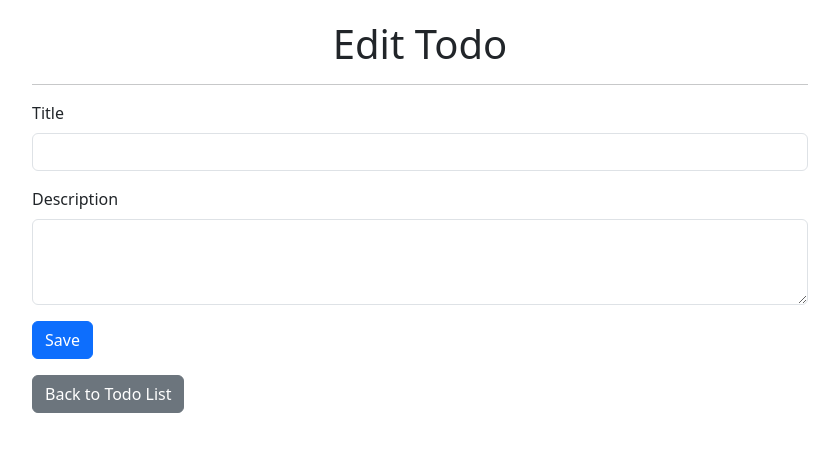
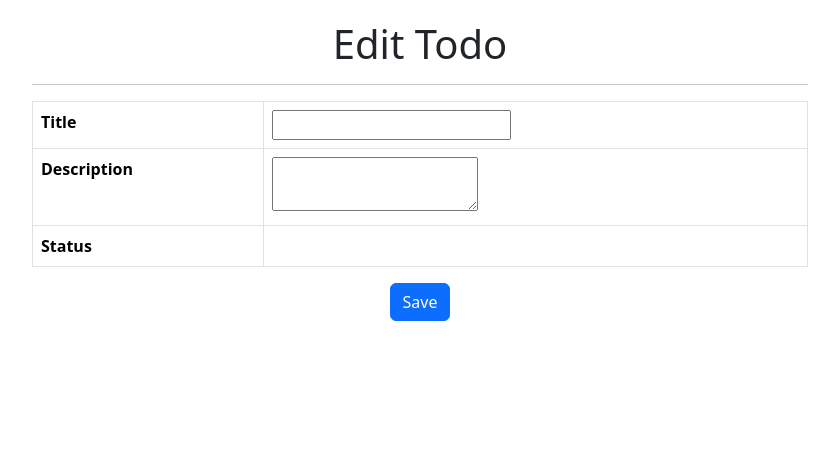
Before and after one commit to hash5683/ToDo, a Django app: template templates/edit.html in a window 1280 px wide. Shown: the part 76-528 px from the top of the page, without its empty margins (220-1059 px from the left). Run offline with Django 4.2, Linux system fonts and the light colour scheme; the template is opened without the code that fills it: values that come from a table or form of the project are taken from there, others are empty; data comes from the database, SQL or seed files in the repository; form fields are guessed from the names that the template uses.

Commit message:
Update edit.html

```diff
--- a/templates/edit.html
+++ b/templates/edit.html
@@ -5,17 +5,26 @@
 {% block content %}
     <h1 class="text-center">Edit Todo</h1>
     <hr>
-    <form method="POST">
+    <form method="post">
         {% csrf_token %}
-        <div class="mb-3">
-            <label for="title" class="form-label">Title</label>
-            <input type="text" class="form-control" name="title" id="title" value="{{ todo.title }}" required>
+        <table class="table table-bordered">
+            <tbody>
+                <tr>
+                    <th scope="row">Title</th>
+                    <td>{{ form.title }}</td>
+                </tr>
+                <tr>
+                    <th scope="row">Description</th>
+                    <td>{{ form.description }}</td>
+                </tr>
+                <tr>
+                    <th scope="row">Status</th>
+                    <td>{{ form.is_done }}</td>
+                </tr>
+            </tbody>
+        </table>
+        <div class="text-center">
+            <button type="submit" class="btn btn-primary">Save</button>
         </div>
-        <div class="mb-3">
-            <label for="description" class="form-label">Description</label>
-            <textarea class="form-control" name="description" id="description" rows="3">{{ todo.description }}</textarea>
-        </div>
-        <button type="submit" class="btn btn-primary">Save</button>
     </form>
-    <a href="{% url 'home' %}" class="btn btn-secondary mt-3">Back to Todo List</a>
 {% endblock %}
```
